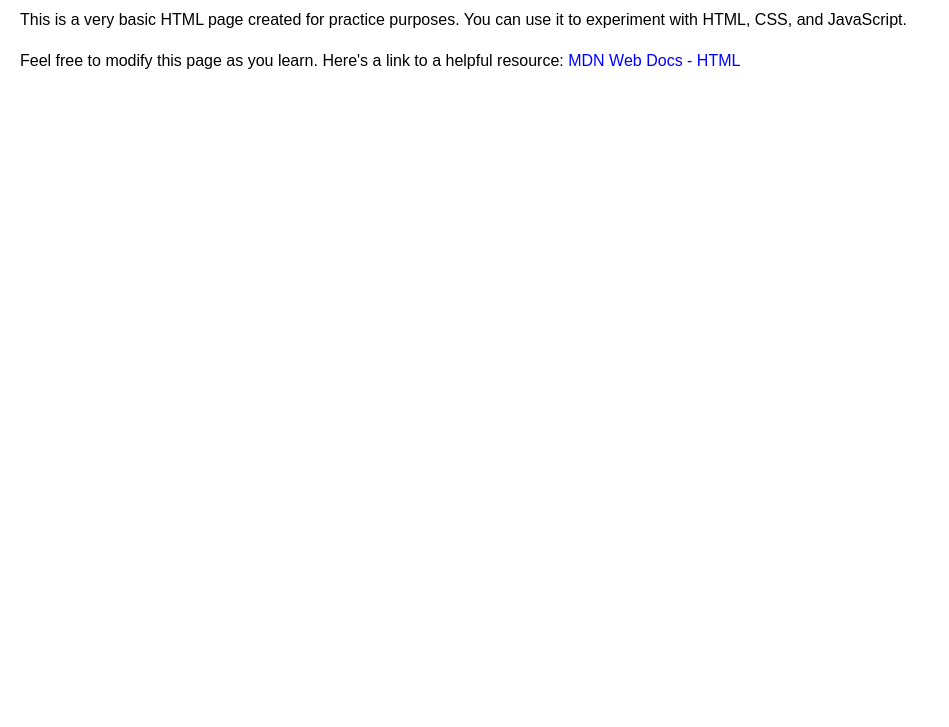
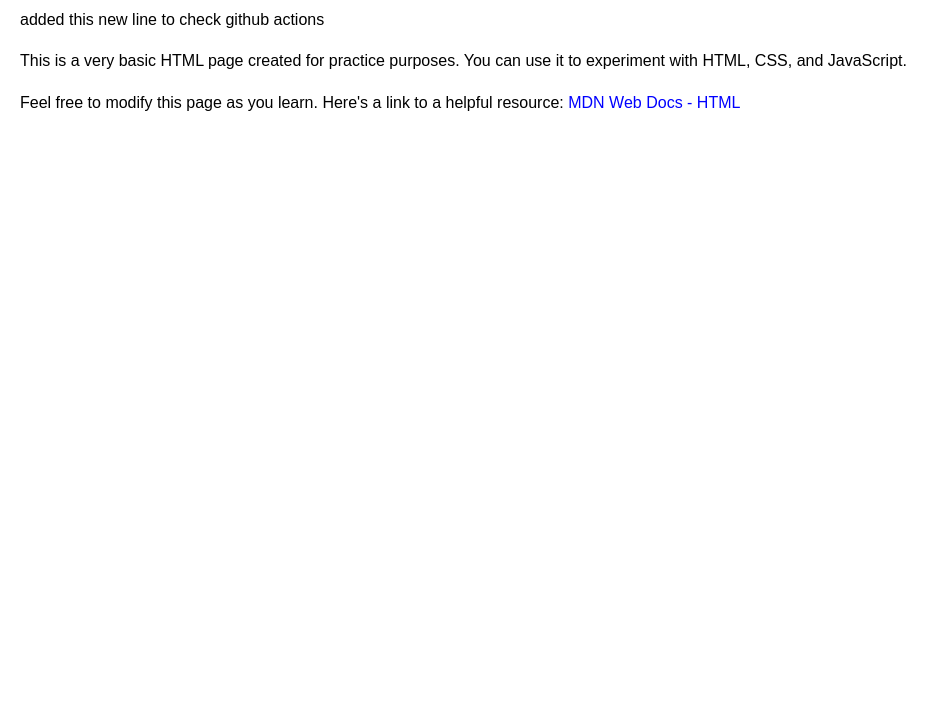
Before and after one commit to chfrchko5/workflow-project, a plain HTML site: page index.html in a window 1280 px wide. Shown: the part 73-800 px from the top of the page, without its empty margins (0-949 px from the left). Drawn offline with Linux system fonts and the light colour scheme.

Commit message:
changed index.html to check github actions

```diff
--- a/index.html
+++ b/index.html
@@ -26,6 +26,7 @@
 </head>
 <body>
     <h1>Welcome to My Practice Website!</h1>
+    <p>added this new line to check github actions</p>
     <p>This is a very basic HTML page created for practice purposes. You can use it to experiment with HTML, CSS, and JavaScript.</p>
     <p>Feel free to modify this page as you learn. Here's a link to a helpful resource: <a href="https://developer.mozilla.org/en-US/docs/Web/HTML" target="_blank">MDN Web Docs - HTML</a></p>
 </body>
```
